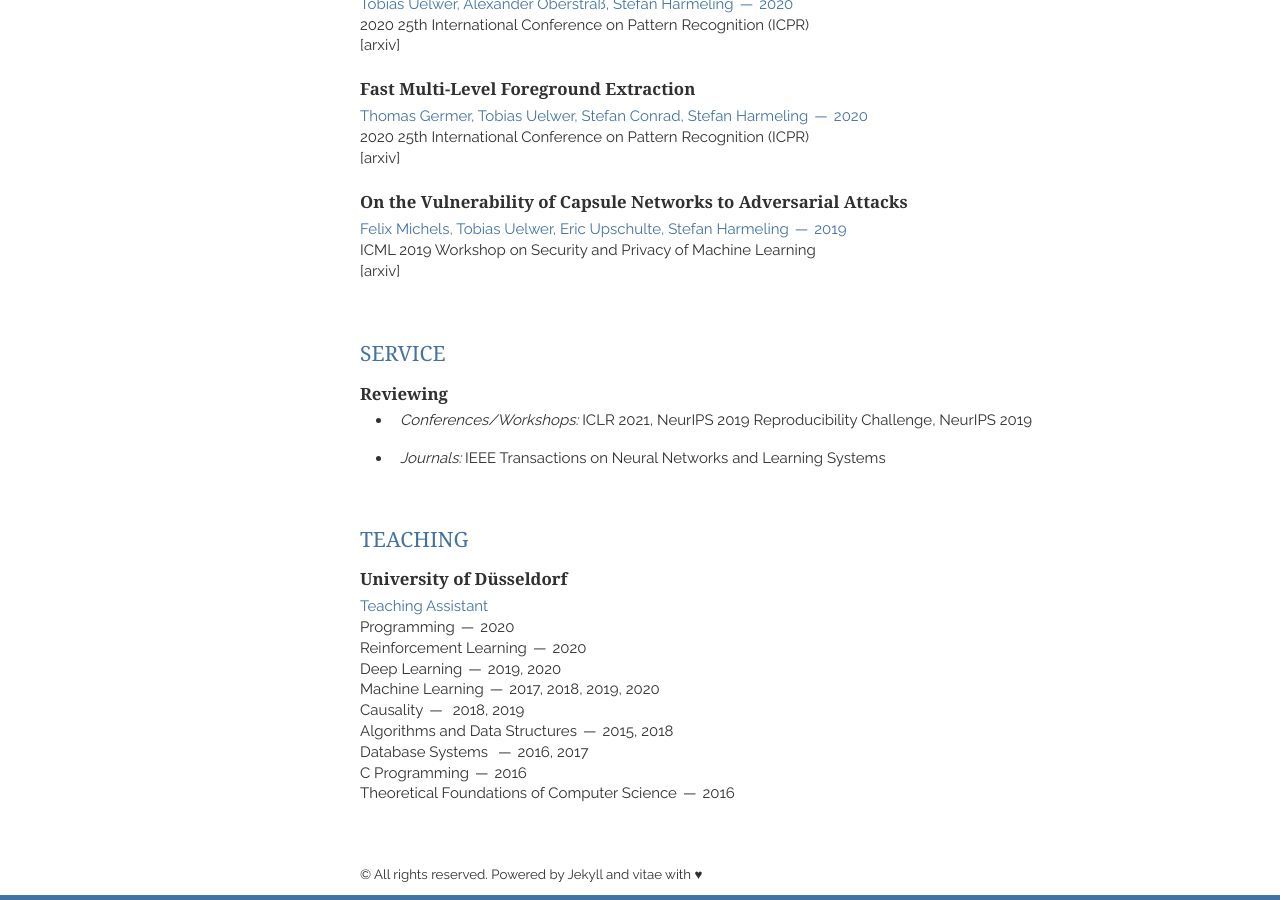
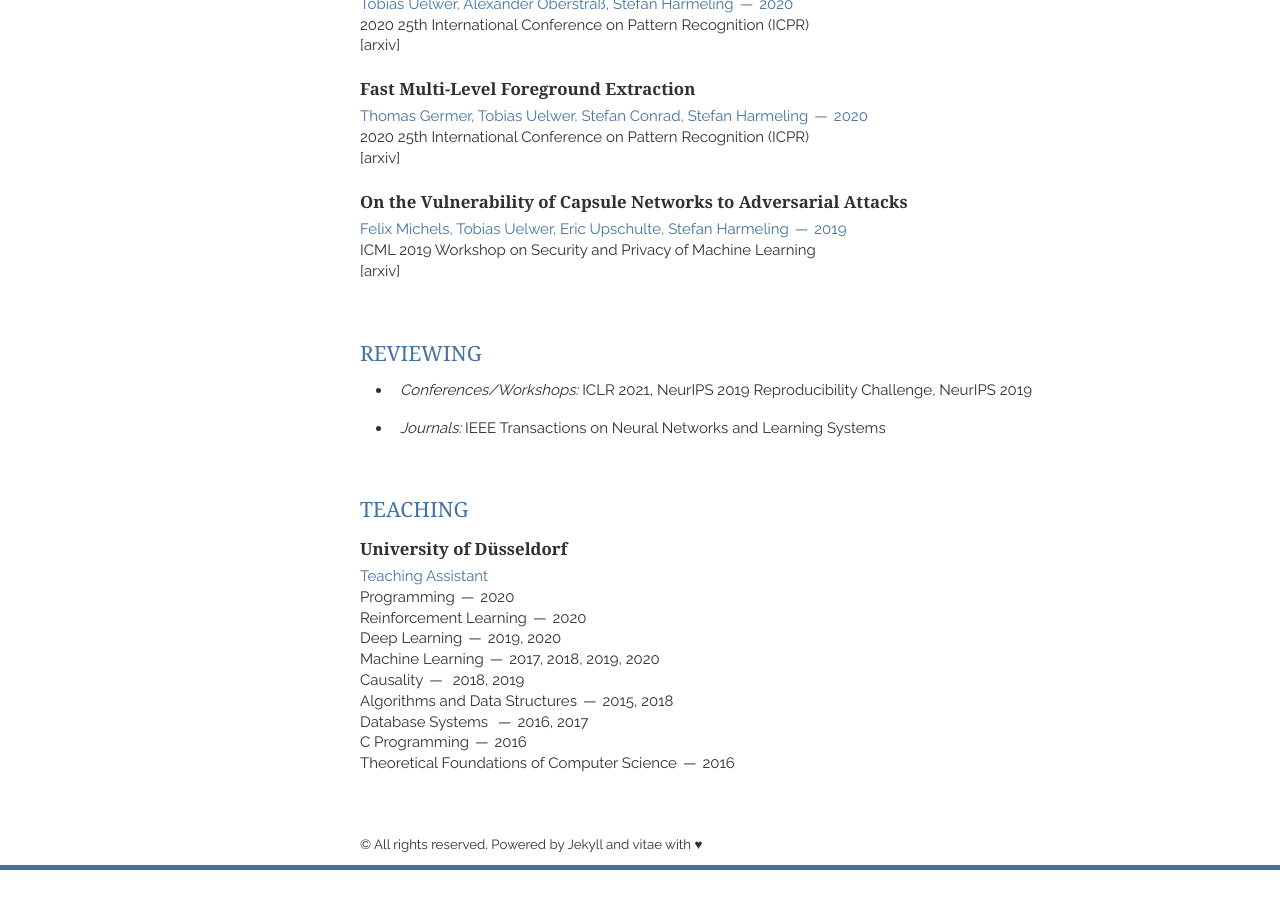
Before and after one commit to tuelwer/tuelwer.github.io, a Jekyll site: the page built from index.html, in a window 1280 px wide and 900 px high, scrolled down 766 px. Built offline with Jekyll 4.4.1, drawn with Linux system fonts in a browser that asks for light colours; nearby versions of some CDN libraries; some web fonts are replaced; the list of posts is cut into pages by our own code; after the commit the page ends 1636 px from its top, so only the background shows below that.

Commit message:
Update service.html

```diff
--- a/_includes/service.html
+++ b/_includes/service.html
@@ -1,9 +1,6 @@
 <section class="thirteen columns">
-  <h1>Service</h1>
+  <h1>Reviewing</h1>
   <article>
-      <header>
-        <h1>Reviewing</h1>
-      </header>
       <ul class="news-list">
         <li><it> Conferences/Workshops: </it>ICLR 2021, NeurIPS 2019 Reproducibility Challenge, NeurIPS 2019</li>
         <li><it> Journals: </it> IEEE Transactions on Neural Networks and Learning Systems</li>
```
